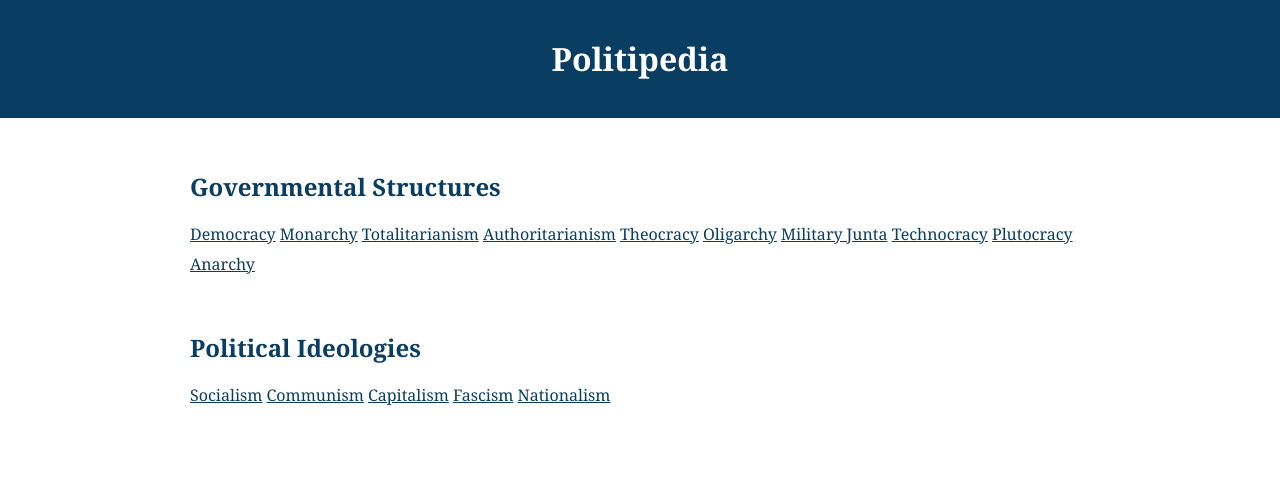
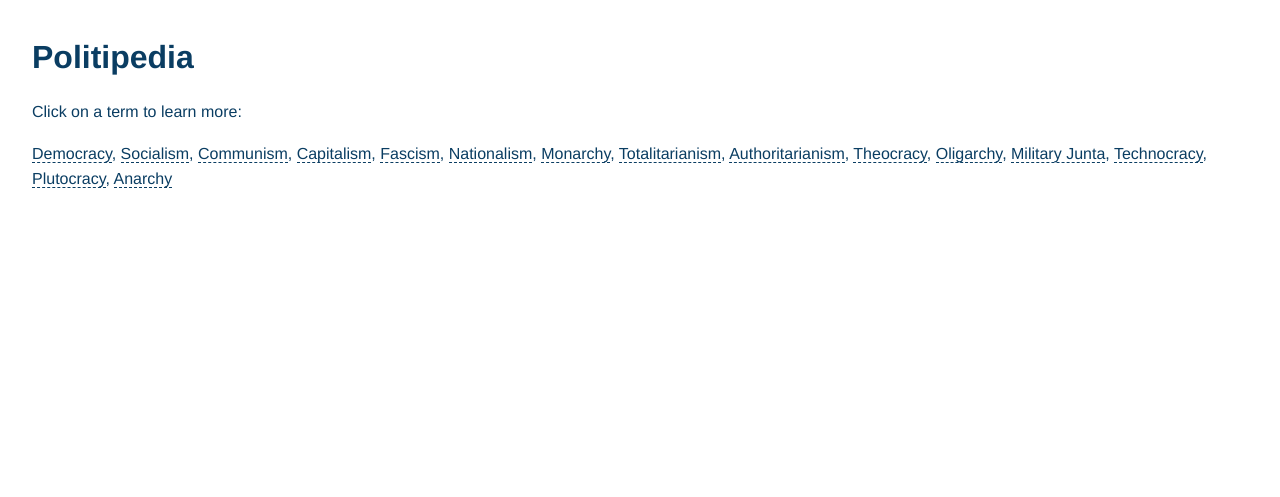
Before and after one commit to politipedia/Politipedia, a plain HTML site: page index.html in a window 1280 px wide. Drawn offline with Linux system fonts and the light colour scheme.

Commit message:
Updated index.html for aesthetics

```diff
--- a/index.html
+++ b/index.html
@@ -2,40 +2,22 @@
 <html lang="en">
 <head>
   <meta charset="UTF-8" />
-  <meta name="viewport" content="width=device-width, initial-scale=1.0" />
+  <meta name="viewport" content="width=device-width, initial-scale=1" />
   <title>Politipedia</title>
   <style>
     body {
-      font-family: Georgia, serif;
+      font-family: "Helvetica Neue", Helvetica, Arial, sans-serif;
       background-color: #FFFFFF;
-      color: #000000;
-      margin: 0;
-      padding: 0;
+      color: #0A3D62;
+      margin: 2rem;
+      line-height: 1.6;
     }
-    header {
-      background-color: #0A3D62;
-      color: #FFFFFF;
-      padding: 1rem;
-      text-align: center;
+
+    h1, h2, h3 {
+      font-weight: 600;
+      margin-bottom: 1rem;
     }
-    main {
-      padding: 2rem;
-      max-width: 900px;
-      margin: 0 auto;
-    }
-    section {
-      margin-bottom: 3rem;
-    }
-    h2 {
-      color: #0A3D62;
-    }
-    .term {
-      cursor: pointer;
-      color: #0A3D62;
-      text-decoration: underline;
-      margin-bottom: 0.5rem;
-      display: inline-block;
-    }
+
     .modal {
       display: none;
       position: fixed;
@@ -47,58 +29,71 @@
       overflow: auto;
       background-color: rgba(0, 0, 0, 0.6);
     }
+
     .modal-content {
       background-color: #FFFFFF;
+      color: #0A3D62;
       margin: 5% auto;
       padding: 2rem;
-      border: 1px solid #7D7D7D;
-      width: 90%;
-      max-width: 800px;
+      border-radius: 8px;
+      max-width: 600px;
+      box-shadow: 0 4px 12px rgba(0, 0, 0, 0.15);
+    }
+
+    .close {
+      float: right;
+      font-size: 1.5rem;
+      font-weight: bold;
+      color: #7D7D7D;
+      cursor: pointer;
+    }
+
+    .close:hover {
       color: #000000;
     }
-    .close {
-      color: #7D7D7D;
-      float: right;
-      font-size: 28px;
-      font-weight: bold;
+
+    ul {
+      padding-left: 1.2rem;
+    }
+
+    li {
+      margin-bottom: 0.5rem;
+    }
+
+    .term {
       cursor: pointer;
+      border-bottom: 1px dashed #0A3D62;
     }
-    .close:hover,
-    .close:focus {
+
+    .term:hover {
       color: #000000;
-      text-decoration: none;
     }
   </style>
 </head>
+
 <body>
-  <header>
-    <h1>Politipedia</h1>
-  </header>
-  <main>
-    <section>
-      <h2>Governmental Structures</h2>
-      <div class="term" onclick="openModal('democracy')">Democracy</div>
-      <div class="term" onclick="openModal('monarchy')">Monarchy</div>
-      <div class="term" onclick="openModal('totalitarianism')">Totalitarianism</div>
-      <div class="term" onclick="openModal('authoritarianism')">Authoritarianism</div>
-      <div class="term" onclick="openModal('theocracy')">Theocracy</div>
-      <div class="term" onclick="openModal('oligarchy')">Oligarchy</div>
-      <div class="term" onclick="openModal('military-junta')">Military Junta</div>
-      <div class="term" onclick="openModal('technocracy')">Technocracy</div>
-      <div class="term" onclick="openModal('plutocracy')">Plutocracy</div>
-      <div class="term" onclick="openModal('anarchy')">Anarchy</div>
-    </section>
-    <section>
-      <h2>Political Ideologies</h2>
-      <div class="term" onclick="openModal('socialism')">Socialism</div>
-      <div class="term" onclick="openModal('communism')">Communism</div>
-      <div class="term" onclick="openModal('capitalism')">Capitalism</div>
-      <div class="term" onclick="openModal('fascism')">Fascism</div>
-      <div class="term" onclick="openModal('nationalism')">Nationalism</div>
-    </section>
-  </main>
+  <h1>Politipedia</h1>
+  <p>
+    Click on a term to learn more:
+  </p>
+  <p>
+    <span class="term" onclick="openModal('democracy')">Democracy</span>,
+    <span class="term" onclick="openModal('socialism')">Socialism</span>,
+    <span class="term" onclick="openModal('communism')">Communism</span>,
+    <span class="term" onclick="openModal('capitalism')">Capitalism</span>,
+    <span class="term" onclick="openModal('fascism')">Fascism</span>,
+    <span class="term" onclick="openModal('nationalism')">Nationalism</span>,
+    <span class="term" onclick="openModal('monarchy')">Monarchy</span>,
+    <span class="term" onclick="openModal('totalitarianism')">Totalitarianism</span>,
+    <span class="term" onclick="openModal('authoritarianism')">Authoritarianism</span>,
+    <span class="term" onclick="openModal('theocracy')">Theocracy</span>,
+    <span class="term" onclick="openModal('oligarchy')">Oligarchy</span>,
+    <span class="term" onclick="openModal('military-junta')">Military Junta</span>,
+    <span class="term" onclick="openModal('technocracy')">Technocracy</span>,
+    <span class="term" onclick="openModal('plutocracy')">Plutocracy</span>,
+    <span class="term" onclick="openModal('anarchy')">Anarchy</span>
+  </p>
 
-  <!-- Modals -->
   <div id="democracy" class="modal">
     <div class="modal-content">
       <span class="close" onclick="closeModal('democracy')">&times;</span>
@@ -115,7 +110,7 @@
     </div>
   </div>
 
-  <div id="socialism" class="modal">
+<div id="socialism" class="modal">
     <div class="modal-content">
       <span class="close" onclick="closeModal('socialism')">&times;</span>
       <h3>Socialism</h3>
@@ -321,7 +316,6 @@
   </div>
 </div>
 
-
   <script>
     function openModal(id) {
       document.getElementById(id).style.display = 'block';
```
